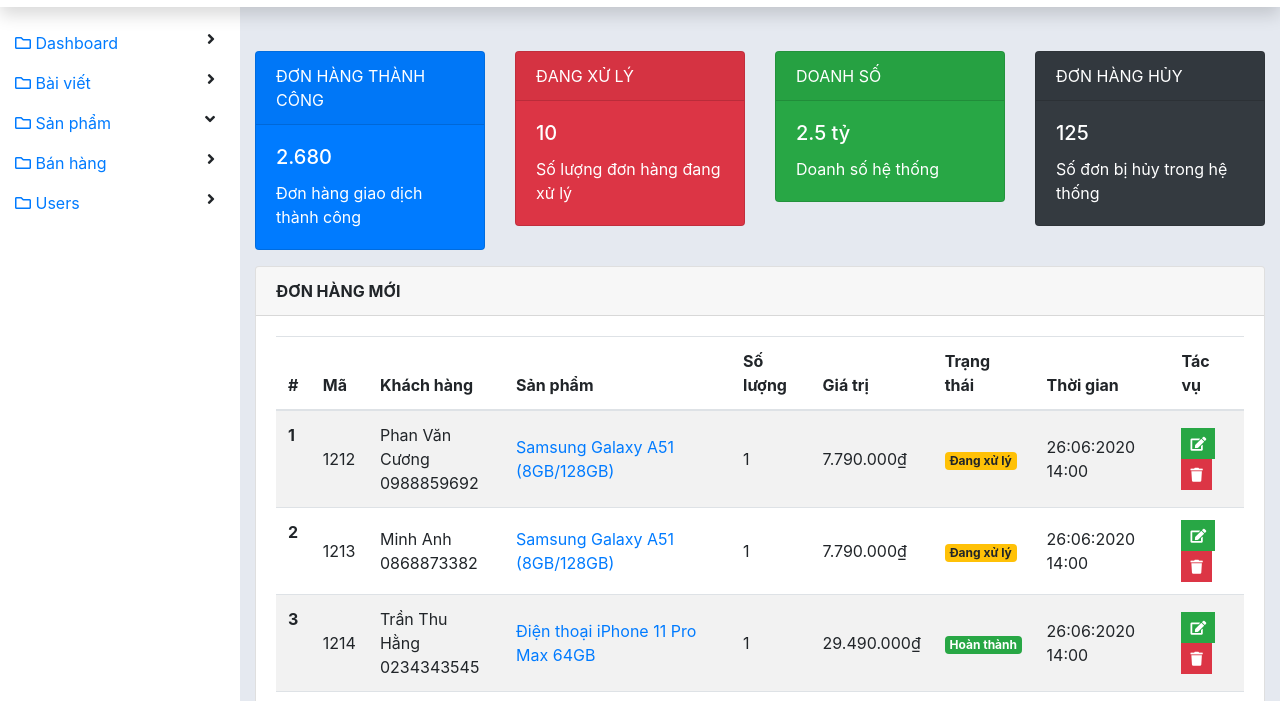
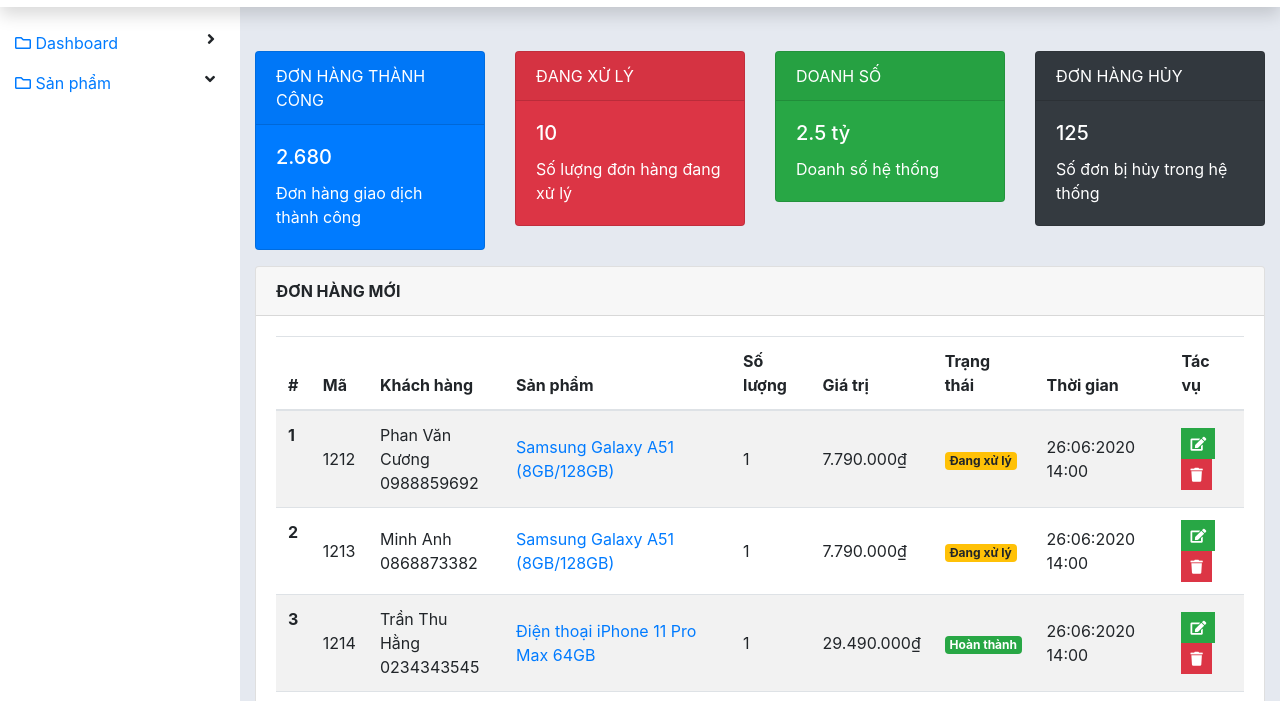
Before and after one commit to nghiadeveloper/project-frontend-js-rikkeiacademy, a plain HTML site: page admin/index.html in a window 1280 px wide. Shown: the part 55-756 px from the top of the page. Drawn offline with nearby package versions, Linux system fonts and the light colour scheme.

Commit message:
Add source code project front-end

```diff
--- a/admin/index.html
+++ b/admin/index.html
@@ -51,20 +51,6 @@
                         <i class="arrow fas fa-angle-right"></i>
                     </li>
                     <li class="nav-link">
-                        <a href="../admin/views/list-post.html">
-                            <div class="nav-link-icon d-inline-flex">
-                                <i class="far fa-folder"></i>
-                            </div>
-                            Bài viết
-                        </a>
-                        <i class="arrow fas fa-angle-right"></i>
-                        <ul class="sub-menu">
-                            <li><a href="../admin/views/add-post.html">Thêm mới</a></li>
-                            <li><a href="../admin/views/list-post.html">Danh sách</a></li>
-                            <li><a href="../admin/views/cat.html">Danh mục</a></li>
-                        </ul>
-                    </li>
-                    <li class="nav-link">
                         <a href="../admin/views/list-product.html">
                             <div class="nav-link-icon d-inline-flex">
                                 <i class="far fa-folder"></i>
@@ -73,35 +59,8 @@
                         </a>
                         <i class="arrow fas fa-angle-down"></i>
                         <ul class="sub-menu">
-                            <li><a href="../admin/views/add-product.html">Thêm mới</a></li>
                             <li><a href="../admin/views/list-product.html">Danh sách</a></li>
                             <li><a href="../admin/views/cat-product.html">Danh mục</a></li>
-                        </ul>
-                    </li>
-                    <li class="nav-link">
-                        <a href="../admin/views/list-order.html">
-                            <div class="nav-link-icon d-inline-flex">
-                                <i class="far fa-folder"></i>
-                            </div>
-                            Bán hàng
-                        </a>
-                        <i class="arrow fas fa-angle-right"></i>
-                        <ul class="sub-menu">
-                            <li><a href="../admin/views/list-order.html">Đơn hàng</a></li>
-                        </ul>
-                    </li>
-                    <li class="nav-link">
-                        <a href="../admin/views/list-user.html">
-                            <div class="nav-link-icon d-inline-flex">
-                                <i class="far fa-folder"></i>
-                            </div>
-                            Users
-                        </a>
-                        <i class="arrow fas fa-angle-right"></i>
-
-                        <ul class="sub-menu">
-                            <li><a href="../admin/views/add-user.html">Thêm mới</a></li>
-                            <li><a href="../admin/views/list-user.html">Danh sách</a></li>
                         </ul>
                     </li>
                 </ul>
--- a/js/list-product.js
+++ b/js/list-product.js
@@ -57,6 +57,7 @@ function buy(evt, proId, proName, proPrice, proImage) {
             price: proPrice,
             quantity: 1,
         });
+        alert("Thêm thành công");
     }
     // Lưu session
     localStorage.setItem('carts', JSON.stringify(carts));
```
